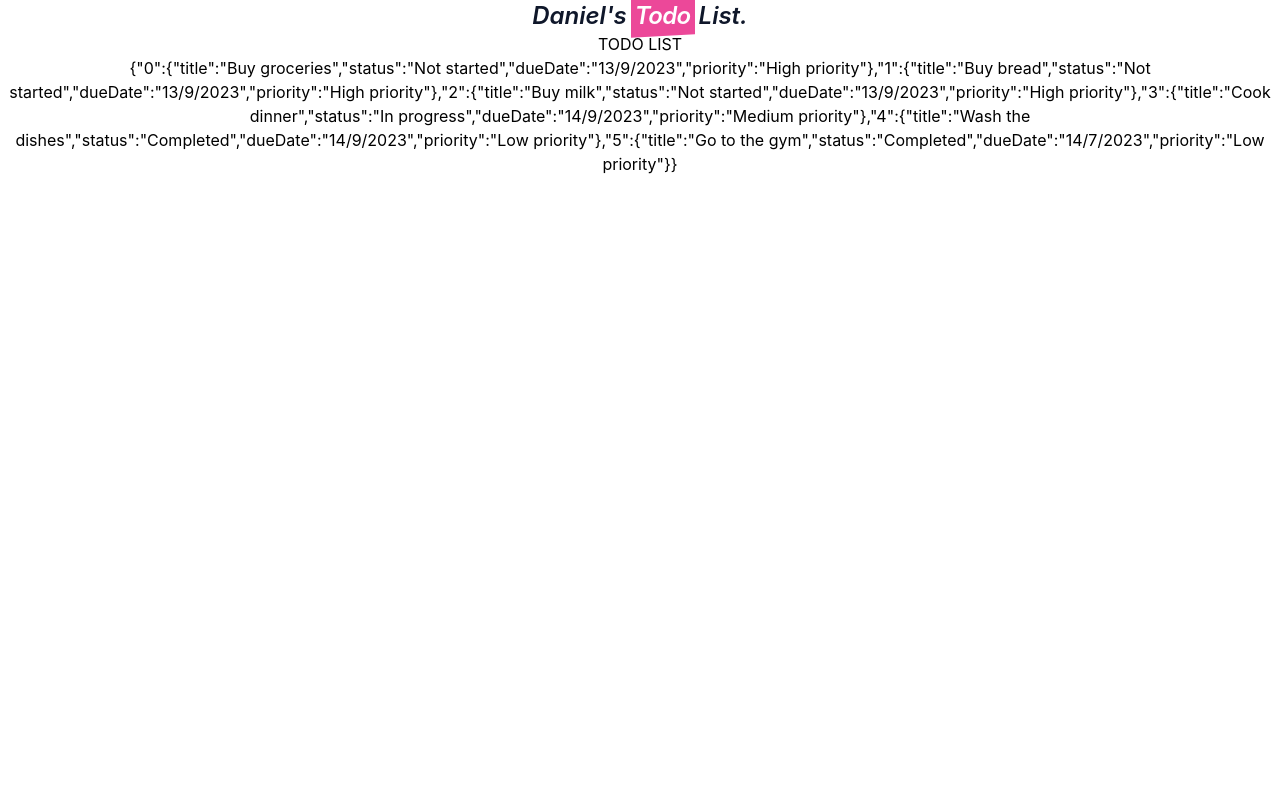
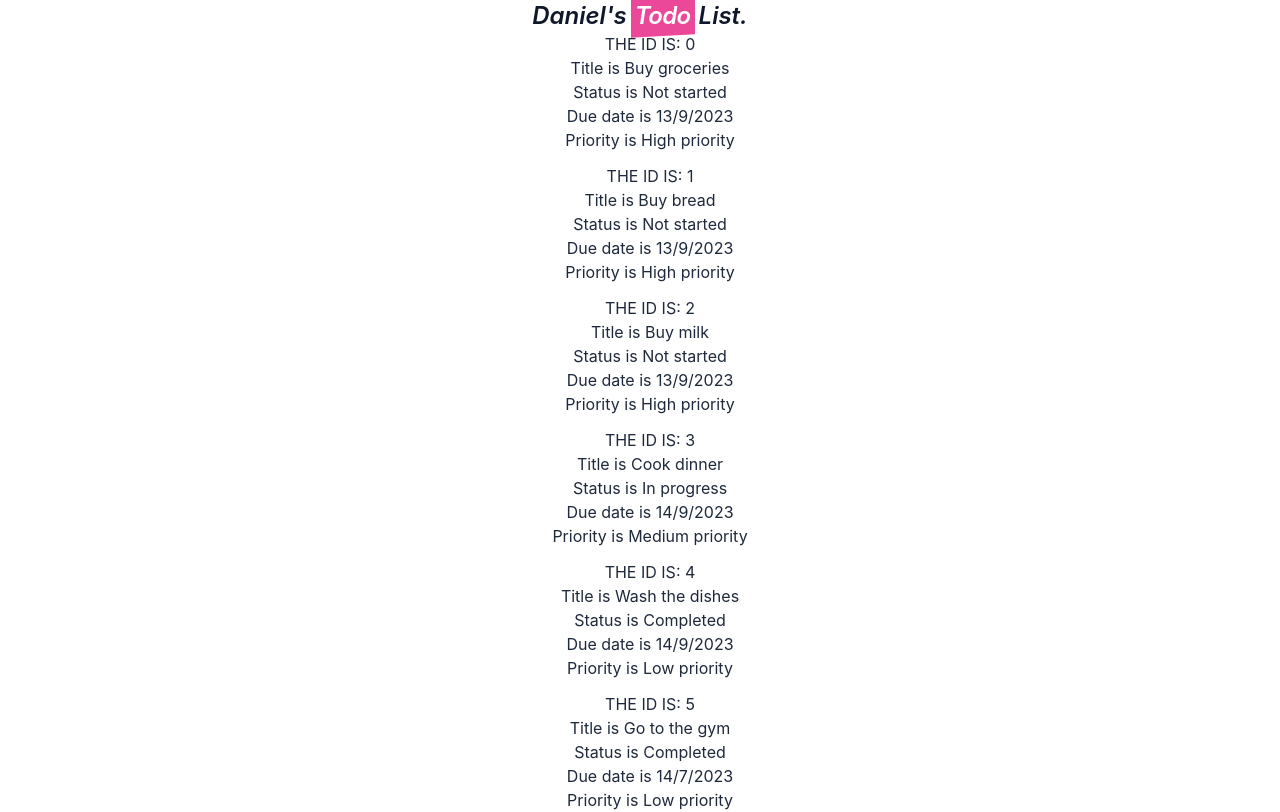
Before and after one commit to zjian107-su/Radioactive-React, a React (Create React App) app: page / in a window 1280 px wide. Built offline with nearby package versions, Linux system fonts and the light colour scheme.

Commit message:
✨ update: working TodoItem component

```diff
--- a/package.json
+++ b/package.json
@@ -9,6 +9,7 @@
     "react": "^18.2.0",
     "react-dom": "^18.2.0",
     "react-scripts": "5.0.1",
+    "uuid": "^9.0.0",
     "web-vitals": "^2.1.4"
   },
   "scripts": {
--- a/src/App.js
+++ b/src/App.js
@@ -7,7 +7,14 @@ import Body04 from "./components/bodies/Body04";
 // import Header from "./components/Header";
 import Count from "./components/others/Count";
 import TodoList from "./components/TodoList";
+import { v4 as uuidv4 } from "uuid";
 
+const id01 = uuidv4();
+const id02 = uuidv4();
+const id03 = uuidv4();
+const id04 = uuidv4();
+const id05 = uuidv4();
+const id06 = uuidv4();
 
 const todos = [
   "Buy groceries is Not started. Due on 13/9/2023. High priority.",
@@ -77,7 +84,7 @@ function App() {
 
       {/* <Count /> */}
       <div className="App">
-        <TodoList {...todos2} />
+        <TodoList todos={todos2} />
       </div>
     </div>
   );
--- a/src/components/TodoItem.js
+++ b/src/components/TodoItem.js
@@ -1,10 +1,11 @@
-const TodoItem = (props) => {
-  <>
+const TodoItem = (props) => (
+  <div>
+    <h2>THE ID IS: {props.id}</h2>
     <p> Title is {props.title}</p>
     <p> Status is {props.status}</p>
     <p> Due date is {props.dueDate}</p>
     <p> Priority is {props.priority}</p>
-  </>;
-};
+  </div>
+);
 
 export default TodoItem;
--- a/src/components/TodoList.js
+++ b/src/components/TodoList.js
@@ -3,19 +3,21 @@ import TodoItem from "./TodoItem";
 
 const TodoList = (props) => (
   <div>
-    <h1>TODO LIST</h1>
-    <p>{JSON.stringify(props)}</p>
     <ul
       style={{ listStyleType: "none" }}
       role="list"
       className="marker:text-sky-100 list-disc pl-5 space-y-3 text-slate-800">
-      {/* {props.todos.map((todo, index) => (
-        <li key={index}>{todo}</li>
-        <TodoItem {}>
-      ))} */}
-      {/* {props.todos.map((todo, index) => (
-        <TodoItem key={index} {...todo} />
-      ))} */}
+      {props.todos.map((todo, index) => (
+        <div key={index}>
+          <TodoItem
+            id={index}
+            title={todo.title}
+            status={todo.status}
+            dueDate={todo.dueDate}
+            priority={todo.priority}
+          />
+        </div>
+      ))}
     </ul>
   </div>
 );
```
Also changed, not shown: 1 other file (tests, documents, lock files or other folders).
